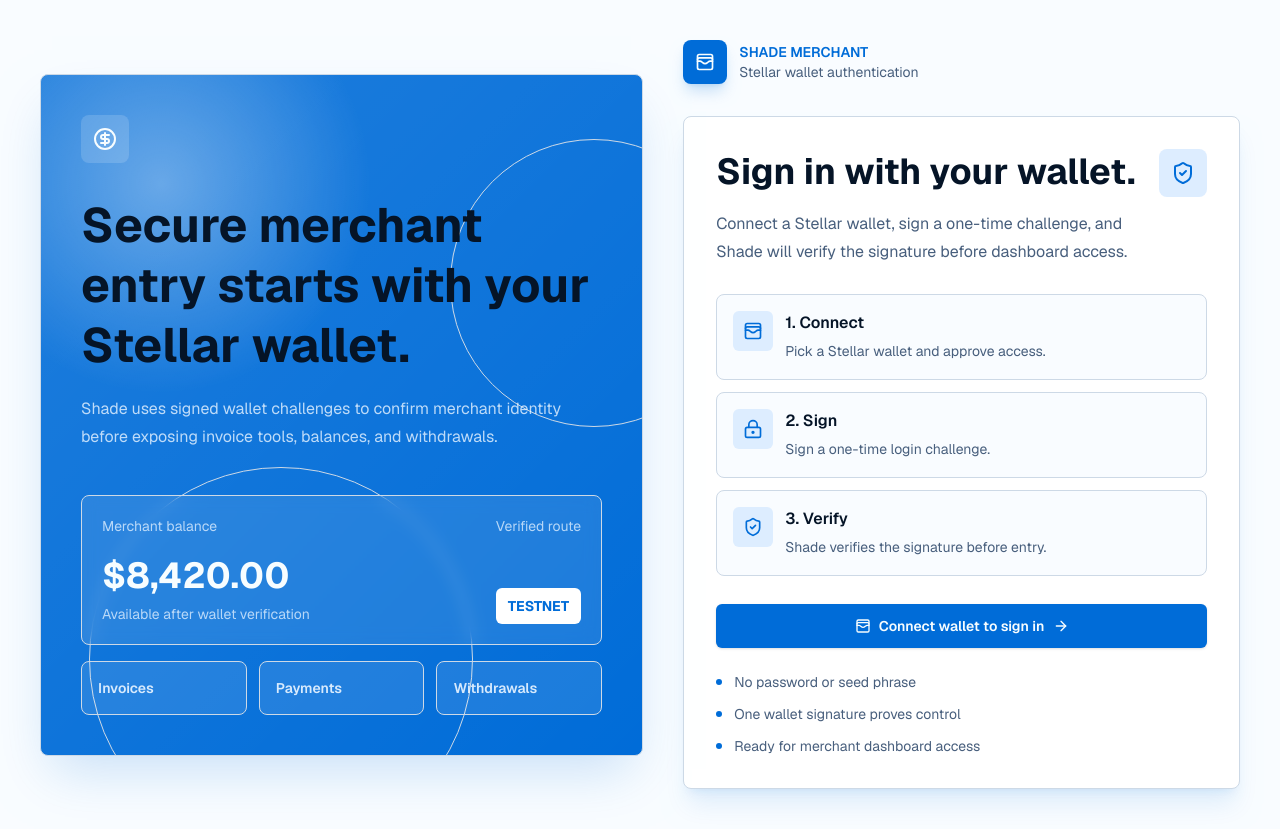
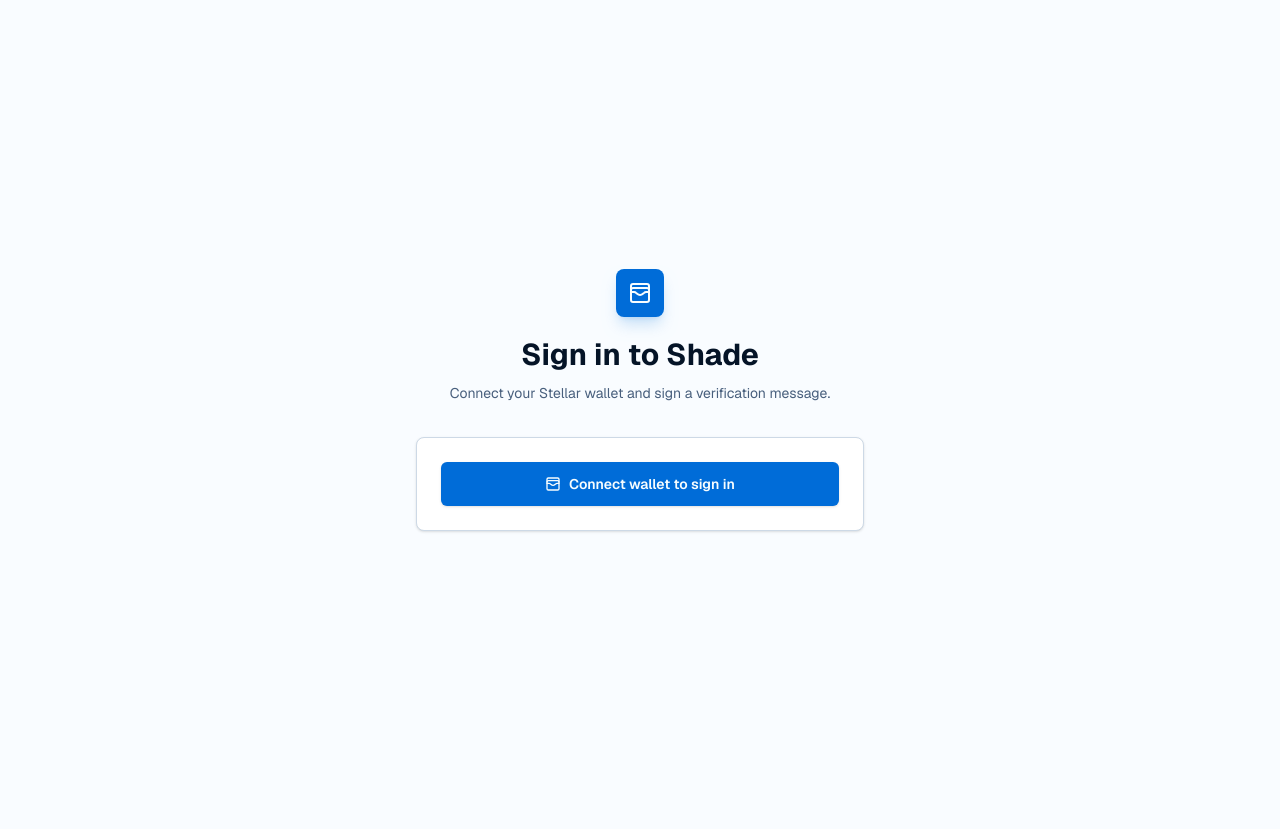
Before and after one commit to ShadeProtocol/shade-frontend, a Next.js app: page /sign-in in a window 1280 px wide. After the commit the page ends 800 px from the top, so only its background shows below. Built offline with nearby package versions, Linux system fonts and the light colour scheme.

Commit message:
style: simplify sign in page

```diff
--- a/src/app/sign-in/sign-in-client.tsx
+++ b/src/app/sign-in/sign-in-client.tsx
@@ -1,18 +1,9 @@
 "use client";
 
 import { useMemo, useState } from "react";
-import {
-  ArrowRight,
-  BadgeCheck,
-  CircleDollarSign,
-  Loader2,
-  LockKeyhole,
-  ShieldCheck,
-  WalletCards,
-} from "lucide-react";
+import { BadgeCheck, Loader2, WalletCards } from "lucide-react";
 
 import { Button } from "@/components/ui/button";
-import { cn } from "@/lib/utils";
 
 type AuthStatus = "idle" | "connecting" | "signing" | "verified" | "error";
 
@@ -26,30 +17,6 @@
 type SupportedWallet = {
   id: string;
 };
-
-const trustPoints = [
-  "No password or seed phrase",
-  "One wallet signature proves control",
-  "Ready for merchant dashboard access",
-];
-
-const flowSteps = [
-  {
-    icon: WalletCards,
-    label: "Connect",
-    description: "Pick a Stellar wallet and approve access.",
-  },
-  {
-    icon: LockKeyhole,
-    label: "Sign",
-    description: "Sign a one-time login challenge.",
-  },
-  {
-    icon: ShieldCheck,
-    label: "Verify",
-    description: "Shade verifies the signature before entry.",
-  },
-];
 
 function createChallenge(address: string) {
   const issuedAt = new Date().toISOString();
@@ -179,137 +146,39 @@
   }
 
   return (
-    <main className="min-h-screen overflow-hidden bg-background text-foreground">
-      <section className="mx-auto grid min-h-screen w-full max-w-7xl items-center gap-10 px-6 py-10 lg:grid-cols-[1.04fr_0.96fr] lg:px-10">
-        <div className="relative hidden min-h-[680px] overflow-hidden rounded-lg border bg-primary text-primary-foreground shadow-2xl shadow-primary/20 lg:block">
-          <div className="absolute inset-0 bg-[radial-gradient(circle_at_20%_16%,rgba(255,255,255,0.34),transparent_28%),linear-gradient(135deg,rgba(255,255,255,0.12),rgba(255,255,255,0))]" />
-          <div className="absolute -right-24 top-16 h-72 w-72 rounded-full border border-white/20" />
-          <div className="absolute -bottom-24 left-12 h-96 w-96 rounded-full border border-white/15" />
-
-          <div className="relative flex h-full min-h-[680px] flex-col justify-between p-10">
-            <div>
-              <div className="flex size-12 items-center justify-center rounded-lg bg-white/15">
-                <CircleDollarSign className="size-6" />
+    <main className="flex min-h-screen items-center justify-center bg-background px-6 py-12 text-foreground">
+      <section className="w-full max-w-md">
+        <div className="mb-8 text-center">
+          <div className="mx-auto flex size-12 items-center justify-center rounded-lg bg-primary text-primary-foreground shadow-lg shadow-primary/20">
+            <WalletCards className="size-6" />
           </div>
-              <h1 className="mt-8 max-w-xl text-5xl font-bold leading-tight text-primary-foreground">
-                Secure merchant entry starts with your Stellar wallet.
-              </h1>
-              <p className="mt-5 max-w-lg text-base leading-7 text-primary-foreground/75">
-                Shade uses signed wallet challenges to confirm merchant identity
-                before exposing invoice tools, balances, and withdrawals.
+          <h1 className="mt-5 text-3xl font-bold">Sign in to Shade</h1>
+          <p className="mt-2 text-sm leading-6 text-muted-foreground">
+            Connect your Stellar wallet and sign a verification message.
           </p>
         </div>
 
-            <div className="grid gap-4">
-              <div className="rounded-lg border border-white/15 bg-white/10 p-5 backdrop-blur">
-                <div className="flex items-center justify-between text-sm text-primary-foreground/70">
-                  <span>Merchant balance</span>
-                  <span>Verified route</span>
-                </div>
-                <div className="mt-5 flex items-end justify-between">
-                  <div>
-                    <p className="text-4xl font-bold text-primary-foreground">
-                      $8,420.00
-                    </p>
-                    <p className="mt-2 text-sm text-primary-foreground/70">
-                      Available after wallet verification
-                    </p>
-                  </div>
-                  <div className="rounded-md bg-white px-3 py-2 text-sm font-bold text-primary">
-                    TESTNET
-                  </div>
-                </div>
-              </div>
-
-              <div className="grid grid-cols-3 gap-3">
-                {["Invoices", "Payments", "Withdrawals"].map((item) => (
-                  <div
-                    key={item}
-                    className="rounded-lg border border-white/15 bg-white/10 p-4 text-sm font-semibold text-primary-foreground/85"
-                  >
-                    {item}
-                  </div>
-                ))}
-              </div>
-            </div>
-          </div>
-        </div>
-
-        <div className="mx-auto w-full max-w-xl">
-          <div className="mb-8 flex items-center gap-3">
-            <div className="flex size-11 items-center justify-center rounded-lg bg-primary text-primary-foreground shadow-lg shadow-primary/20">
-              <WalletCards className="size-5" />
-            </div>
-            <div>
-              <p className="text-sm font-semibold uppercase text-primary">
-                Shade merchant
-              </p>
-              <p className="text-sm text-muted-foreground">
-                Stellar wallet authentication
-              </p>
-            </div>
-          </div>
-
-          <div className="rounded-lg border bg-card p-6 shadow-xl shadow-primary/10 sm:p-8">
-            <div className="flex items-start justify-between gap-4">
-              <div>
-                <h2 className="text-3xl font-bold leading-tight sm:text-4xl">
-                  Sign in with your wallet.
-                </h2>
-                <p className="mt-4 text-base leading-7 text-muted-foreground">
-                  Connect a Stellar wallet, sign a one-time challenge, and Shade
-                  will verify the signature before dashboard access.
-                </p>
-              </div>
-              <div className="hidden rounded-lg bg-secondary p-3 text-primary sm:block">
-                <ShieldCheck className="size-6" />
-              </div>
-            </div>
-
-            <div className="mt-7 grid gap-3">
-              {flowSteps.map((step, index) => (
-                <div
-                  key={step.label}
-                  className={cn(
-                    "grid grid-cols-[40px_1fr] gap-3 rounded-lg border bg-background p-4",
-                    status === "verified" && "border-primary/30 bg-secondary/50",
-                  )}
-                >
-                  <div className="flex size-10 items-center justify-center rounded-md bg-secondary text-primary">
-                    <step.icon className="size-5" />
-                  </div>
-                  <div>
-                    <p className="font-semibold">
-                      {index + 1}. {step.label}
-                    </p>
-                    <p className="mt-1 text-sm leading-6 text-muted-foreground">
-                      {step.description}
-                    </p>
-                  </div>
-                </div>
-              ))}
-            </div>
-
+        <div className="rounded-lg border bg-card p-6 shadow-sm">
           {error ? (
-              <div className="mt-6 rounded-lg border border-destructive/30 bg-destructive/10 p-4 text-sm text-destructive">
+            <div className="mb-4 rounded-lg border border-destructive/30 bg-destructive/10 p-3 text-sm text-destructive">
               {error}
             </div>
           ) : null}
 
           {session ? (
-              <div className="mt-6 rounded-lg border border-primary/25 bg-secondary/60 p-4">
+            <div className="mb-4 rounded-lg border border-primary/25 bg-secondary/60 p-3">
               <div className="flex items-center gap-2 text-sm font-semibold text-primary">
                 <BadgeCheck className="size-4" />
-                  Signature verified
+                Wallet verified
               </div>
-                <p className="mt-2 break-all text-sm text-muted-foreground">
+              <p className="mt-2 break-all text-xs text-muted-foreground">
                 {session.address}
               </p>
             </div>
           ) : null}
 
           <Button
-              className="mt-7 w-full"
+            className="w-full"
             size="lg"
             onClick={handleSignIn}
             disabled={status === "connecting" || status === "signing"}
@@ -322,21 +191,7 @@
               <WalletCards />
             )}
             {buttonLabel}
-              {status === "idle" || status === "error" ? <ArrowRight /> : null}
           </Button>
-
-            <div className="mt-6 grid gap-3">
-              {trustPoints.map((point) => (
-                <div
-                  key={point}
-                  className="flex items-center gap-3 text-sm text-muted-foreground"
-                >
-                  <span className="size-1.5 rounded-full bg-primary" />
-                  {point}
-                </div>
-              ))}
-            </div>
-          </div>
         </div>
       </section>
     </main>
```
Lines whose indentation alone changed are shown as unchanged.
